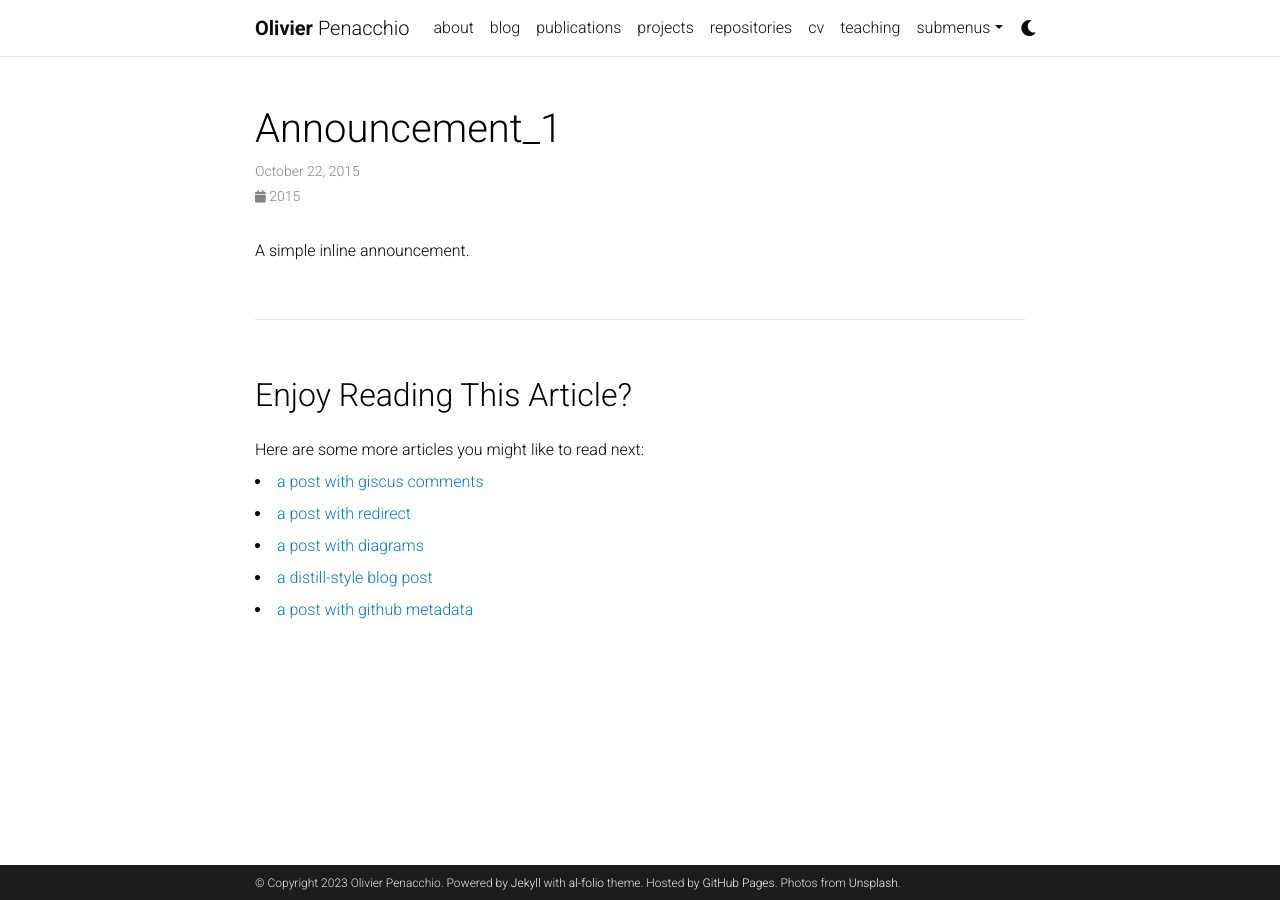
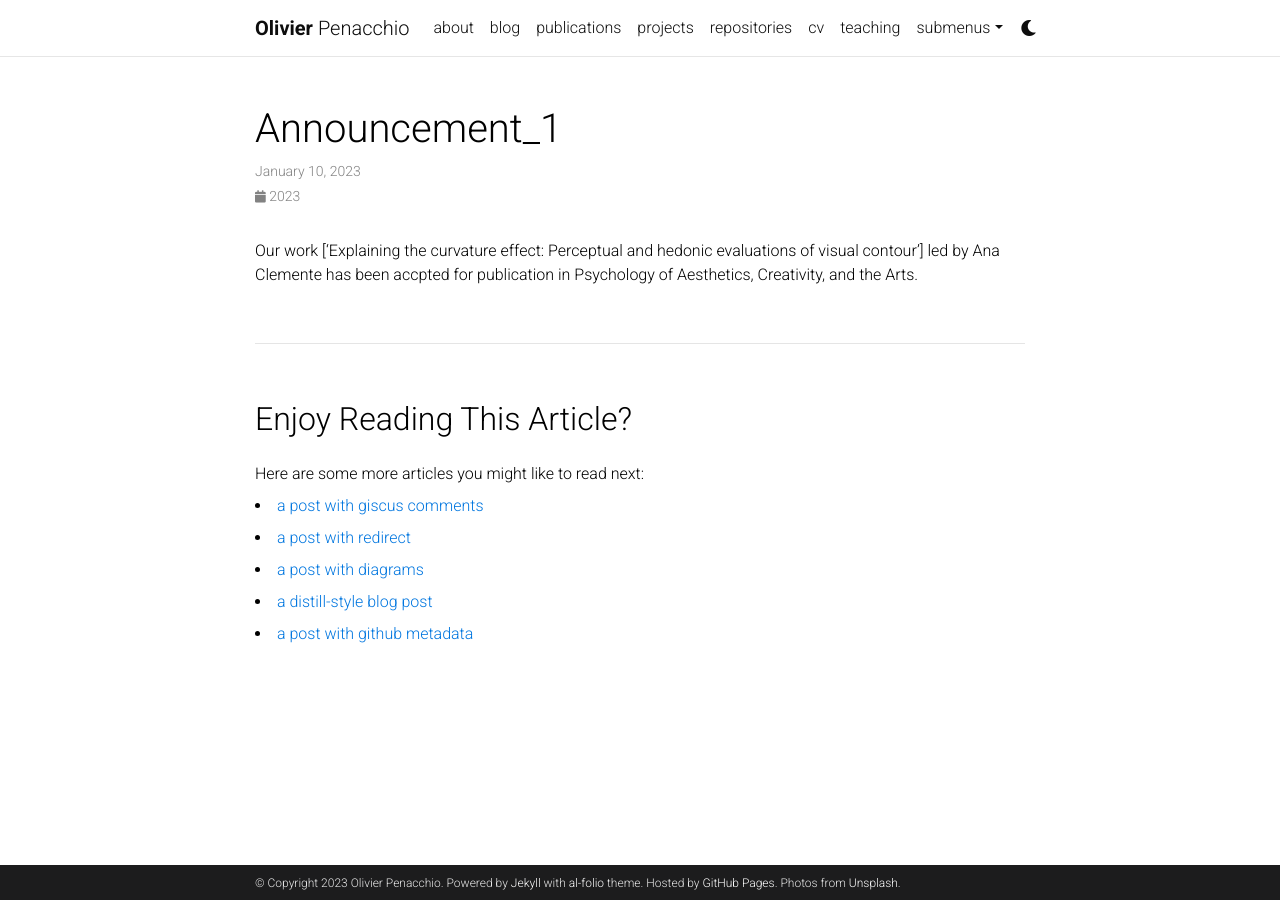
Before and after one commit to openacchio/openacchio.github.io, a Jekyll site: the page built from _news/announcement_1.md, in a window 1280 px wide. Built offline with Jekyll 4.4.1, drawn with Linux system fonts in a browser that asks for light colours; comment, search, counter and statistics services are not loaded; a style sheet for code colours, icons or effects is not loaded.

Commit message:
Update announcement_1.md

```diff
--- a/_news/announcement_1.md
+++ b/_news/announcement_1.md
@@ -1,7 +1,7 @@
 ---
 layout: post
-date: 2015-10-22 15:59:00-0400
+date: 2023-1-10 15:59:00-0400
 inline: true
 ---
 
-A simple inline announcement.
+Our work ['Explaining the curvature effect: Perceptual and hedonic evaluations of visual contour'] led by Ana Clemente has been accpted for publication in Psychology of Aesthetics, Creativity, and the Arts.
```
